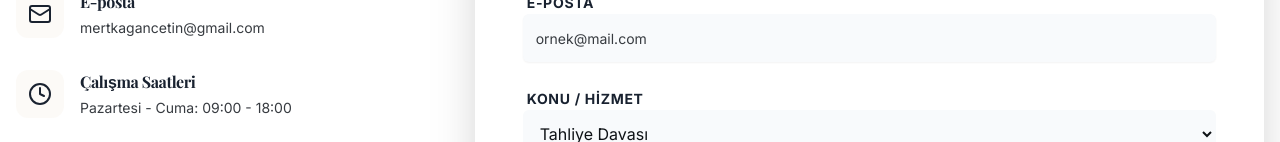
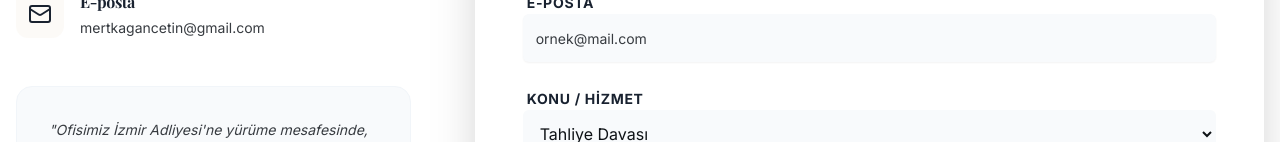
Before and after one commit to pixelmirage/site, a Next.js app: page /iletisim in a window 1280 px wide. Shown: the part 810-952 px from the top of the page. Built offline with nearby package versions, Linux system fonts and the light colour scheme; no server answers.

Commit message:
Çalışma saatleri sitenin tamamından ve schema'dan kaldırıldı

```diff
--- a/src/app/iletisim/page.tsx
+++ b/src/app/iletisim/page.tsx
@@ -2,7 +2,7 @@ import { Button } from "@/components/ui/button";
 import { Input } from "@/components/ui/input";
 import { Textarea } from "@/components/ui/textarea";
 import { Card, CardContent } from "@/components/ui/card";
-import { MapPin, Phone, Mail, Clock, Send, MessageCircle } from "lucide-react";
+import { MapPin, Phone, Mail, Send, MessageCircle } from "lucide-react";
 import { Metadata } from "next";
 import { BreadcrumbSchema } from "@/components/seo/BreadcrumbSchema";
 import { GBP_DIRECTIONS_URL, GBP_EMBED_URL } from "@/lib/gbp";
@@ -85,16 +85,6 @@ export default function ContactPage() {
                                         <div>
                                             <h4 className="font-bold text-primary mb-1">E-posta</h4>
                                             <p className="text-muted-foreground text-sm">mertkagancetin@gmail.com</p>
-                                        </div>
-                                    </div>
-
-                                    <div className="flex items-start gap-4">
-                                        <div className="w-12 h-12 bg-secondary/10 rounded-xl flex items-center justify-center shrink-0">
-                                            <Clock className="w-6 h-6 text-primary" />
-                                        </div>
-                                        <div>
-                                            <h4 className="font-bold text-primary mb-1">Çalışma Saatleri</h4>
-                                            <p className="text-muted-foreground text-sm">Pazartesi - Cuma: 09:00 - 18:00</p>
                                         </div>
                                     </div>
                                 </div>
--- a/src/app/page.tsx
+++ b/src/app/page.tsx
@@ -1,6 +1,6 @@
 import { Metadata } from "next";
 import Link from "next/link";
-import { Phone, MapPin, Clock, FileText, ShieldCheck, Scale, BookOpen, UserCheck, ArrowRight } from "lucide-react";
+import { Phone, MapPin, FileText, ShieldCheck, Scale, BookOpen, UserCheck, ArrowRight } from "lucide-react";
 import { SituationPicker } from "@/components/kira-landing/SituationPicker";
 import { CallbackForm } from "@/components/kira-landing/CallbackForm";
 import { BreadcrumbSchema } from "@/components/seo/BreadcrumbSchema";
@@ -50,7 +50,7 @@ const documents = [
 ];
 
 const faqs = [
-    { question: "Size nasıl ulaşabilirim?", answer: "Telefonla (0544 585 46 45) veya WhatsApp üzerinden ulaşabilirsiniz. Sayfadaki form doldurulursa çalışma saatleri içinde geri dönüş yapılır. Ön görüşme telefonla yapılır." },
+    { question: "Size nasıl ulaşabilirim?", answer: "Telefonla (0544 585 46 45) veya WhatsApp üzerinden ulaşabilirsiniz. Sayfadaki form doldurulursa telefonla geri dönüş yapılır. Ön görüşme telefonla yapılır." },
     { question: "Hangi bölgelerde hizmet veriyorsunuz?", answer: "İzmir’in tüm bölgelerindeki kira uyuşmazlıklarında hizmet veriyorum. Ofisim Bayraklı’dadır; ön görüşme telefonla yapılabilir." },
     { question: "Görüşmeye hangi belgelerle gelmeliyim?", answer: "Kira sözleşmesi, ödeme dekontları, ihtarnameler ve varsa tahliye taahhütnamesi yeterlidir. Elinizde olmayan belge ön görüşmeye engel değildir." },
     { question: "Ofise gelmem gerekiyor mu?", answer: "Ön görüşme telefonla yapılır. Belgeler WhatsApp veya e-posta ile iletilebilir; yüz yüze görüşme Bayraklı'daki ofiste randevuyla yapılır." },
@@ -241,7 +241,7 @@ export default function Home() {
                     </div>
                     <div id="geri-arama" className="scroll-mt-24 rounded-2xl border border-slate-200 bg-white p-5 shadow-sm md:p-7" aria-labelledby="form-baslik">
                         <h2 id="form-baslik" className="mb-1 font-playfair text-2xl font-bold text-primary">Sizi arayalım</h2>
-                        <p className="mb-5 text-slate-600">Bilgilerinizi bırakın, çalışma saatleri içinde dönüş yapılır.</p>
+                        <p className="mb-5 text-slate-600">Bilgilerinizi bırakın, telefonla dönüş yapılır.</p>
                         <CallbackForm source="/" />
                     </div>
                 </div>
@@ -255,7 +255,6 @@ export default function Home() {
                         <ul className="space-y-3 text-slate-700">
                             <li className="flex gap-3"><MapPin className="mt-0.5 h-5 w-5 flex-shrink-0 text-secondary" aria-hidden="true" />Mansuroğlu Mah. 286/3 Sk. Dedemhan Plaza D:17 Bayraklı/İzmir</li>
                             <li className="flex gap-3"><Phone className="mt-0.5 h-5 w-5 flex-shrink-0 text-secondary" aria-hidden="true" /><a href={PHONE} className="font-bold text-primary hover:text-secondary">0544 585 46 45</a></li>
-                            <li className="flex gap-3"><Clock className="mt-0.5 h-5 w-5 flex-shrink-0 text-secondary" aria-hidden="true" />Pazartesi - Cuma: 09:00 - 18:00</li>
                             <li className="flex gap-3"><ShieldCheck className="mt-0.5 h-5 w-5 flex-shrink-0 text-secondary" aria-hidden="true" />Av. Mert Kağan Çetin · İzmir Barosu Sicil No: 15556</li>
                         </ul>
                         <p className="mt-4 flex flex-wrap gap-x-5 gap-y-2">
--- a/src/components/layout/SchemaMarkup.tsx
+++ b/src/components/layout/SchemaMarkup.tsx
@@ -84,12 +84,6 @@ export function SchemaMarkup() {
                 },
                 "hasMap": GBP_URL,
                 "geo": { "@type": "GeoCoordinates", ...GBP_GEO },
-                "openingHoursSpecification": {
-                    "@type": "OpeningHoursSpecification",
-                    "dayOfWeek": ["Monday", "Tuesday", "Wednesday", "Thursday", "Friday"],
-                    "opens": "09:00",
-                    "closes": "18:00"
-                },
                 "description": "İzmir kira avukatı: ev sahibi ve kiracı uyuşmazlıkları, kiracı tahliye davası, kira tespit ve kira uyarlama davası, kira alacağı icra takibi, tahliye taahhüdüne dayalı icra, kira sözleşmesi ve kira arabuluculuğu.",
                 "knowsAbout": [
                     "Kira Hukuku", "Tahliye Davaları", "Kiracı Tahliye Davası", "Kira Tespit Davası", "Kira Uyarlama Davası",
--- a/src/components/service/ServicePage.tsx
+++ b/src/components/service/ServicePage.tsx
@@ -141,7 +141,7 @@ export function ServicePage({ service: s }: { service: Service }) {
                     </div>
                     <div id="geri-arama" className="scroll-mt-24 rounded-2xl border border-slate-200 bg-white p-5 shadow-sm md:p-7">
                         <h2 className="mb-1 font-playfair text-2xl font-bold text-primary">Sizi arayalım</h2>
-                        <p className="mb-5 text-slate-600">Bilgilerinizi bırakın, çalışma saatleri içinde dönüş yapılır.</p>
+                        <p className="mb-5 text-slate-600">Bilgilerinizi bırakın, telefonla dönüş yapılır.</p>
                         <CallbackForm source={serviceHref(s)} />
                     </div>
                 </div>
```
